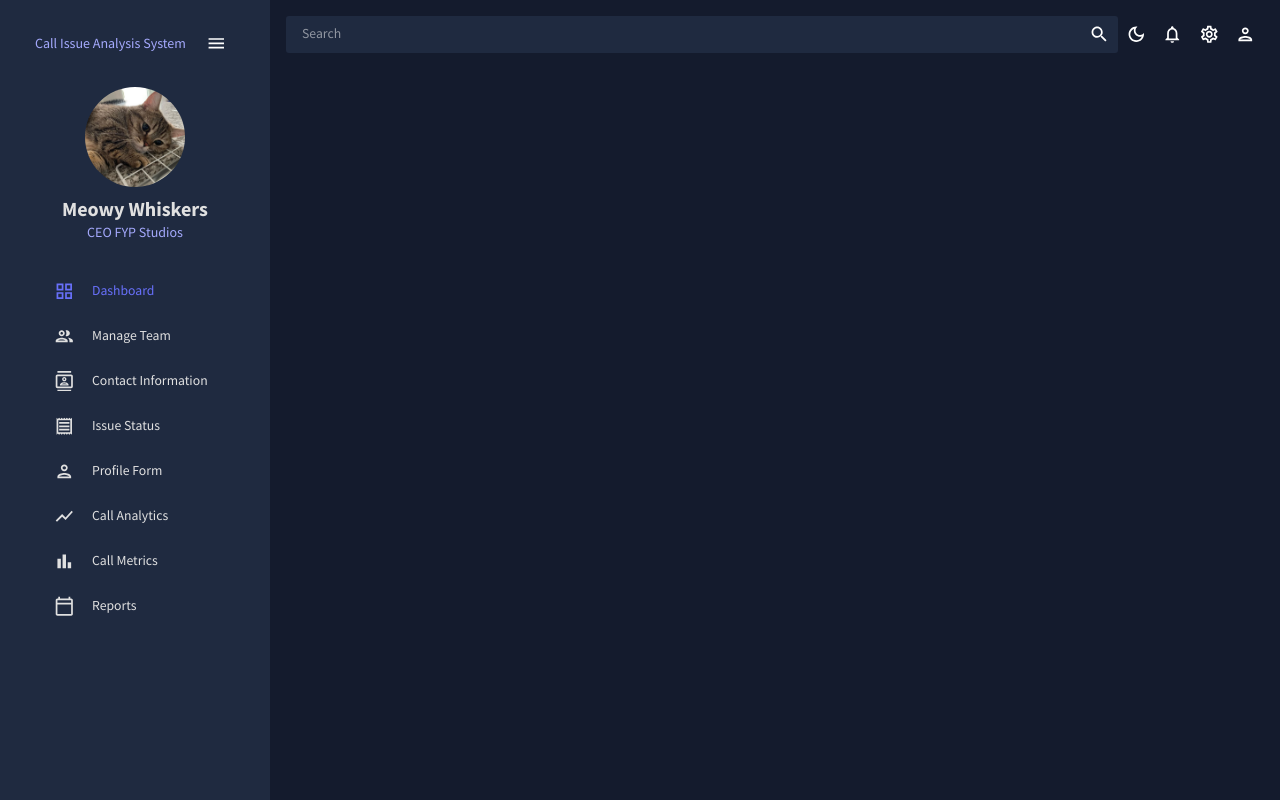
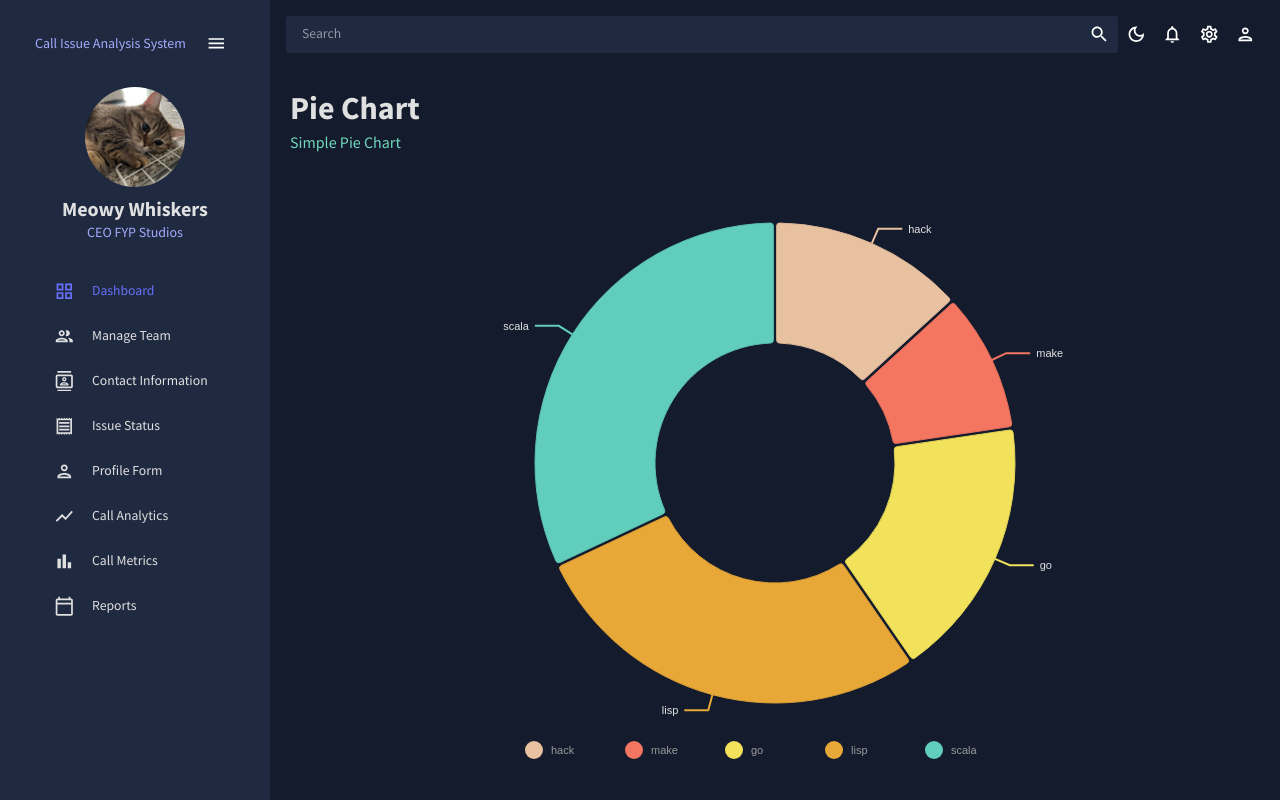
Before and after one commit to haiderkayani/AI-Driven-Call-Center-Issue-Analysis-System---FYP, a React (Create React App) app in the folder admindashboard/: page /pie in a window 1280 px wide. Built offline with nearby package versions, Linux system fonts and the light colour scheme.

Commit message:
Added Pie Chart

```diff
--- a/admindashboard/src/App.js
+++ b/admindashboard/src/App.js
@@ -11,7 +11,7 @@ import Form from "./scenes/form"
 // import Line from "./scenes/line"
 // import FAQ from "./scenes/faq"
 import Bar from "./scenes/bar"
-// import Pie from "./scenes/pie"
+import Pie from "./scenes/pie"
 // import Geography from "./scenes/geography"
 // import Calendar from "./scenes/calendar"
 
@@ -35,7 +35,7 @@ function App() {
               {/* <Route path='/line' element={<Line />} /> */}
               {/* <Route path='/faq' element={<FAQ />} /> */}
               <Route path='/bar' element={<Bar />} />
-              {/* <Route path='/pie' element={<Pie />} /> */}
+              <Route path='/pie' element={<Pie />} />
               {/* <Route path='/geography' element={<Geography />} /> */}
               {/* <Route path='/calendar' element={<Calendar />} /> */}
             </Routes>
--- a/admindashboard/src/components/PieChart.jsx
+++ b/admindashboard/src/components/PieChart.jsx
@@ -47,7 +47,7 @@ const PieChart = () => {
             activeOuterRadiusOffset = {8}
             borderWidth = {1}
             borderColor = {{
-                from : 'color',
+                from : "color",
                 modifiers : [
                     ['darker', 0.2]
                 ]
@@ -57,11 +57,58 @@ const PieChart = () => {
             arcLinkLabelsThickness={2}
             arcLinkLabelsColor={{from : "color"}}
             enableArcLabels= {false}
-
-
-
-    )
-}
-
-
+            arcLabelsRadiusOffset={0.4}
+            arcLabelsSkipAngle={7}
+            arcLabelsTextColor={{
+                from : "color",
+                modifiers : [["darker", 2]],
+            }}
+            defs = {[
+                {
+                    id : "dots",
+                    type : "patternDots",
+                    background : "inherit",
+                    color : "rgba(255, 255, 255, 0.3)",
+                    size : 4,
+                    padding : 1,
+                    stagger : true,
+                },
+                {
+                    id : "lines",
+                    type : "patternLines",
+                    background : "inherit",
+                    color : "rgba(255, 255, 255, 0.3)",
+                    rotation : 45,
+                    lineWidth : 6,
+                    spacing : 10,
+                },
+            ]}
+            legends={[
+                {
+                    anchor : "bottom",
+                    direction :"row",
+                    justify : false,
+                    translateX : 0,
+                    translateY : 56,
+                    itemsSpacing : 0,
+                    itemWidth : 100,
+                    itemHeight : 18,
+                    itemTextColor : "#999",
+                    itemDirection : "left-to-right",
+                    itemOpacity : 1,
+                    symbolSize : 18,
+                    symbolShape : "circle",
+                    effects : [
+                        {
+                            on : "hover",
+                            style : {
+                                itemTextColor : "#000",
+                            }
+                        },
+                    ],
+                },
+            ]}
+        />
+    );
+};
 export default PieChart;
--- /dev/null
+++ b/admindashboard/src/scenes/pie/index.jsx
@@ -0,0 +1,16 @@
+import { Box } from "@mui/material";
+import Header from "../../components/Header";
+import PieChart from "../../components/PieChart";
+
+const Pie = () => {
+  return (
+    <Box m="20px">
+      <Header title="Pie Chart" subtitle="Simple Pie Chart" />
+      <Box height="75vh">
+        <PieChart />
+      </Box>
+    </Box>
+  );
+};
+
+export default Pie;
```
